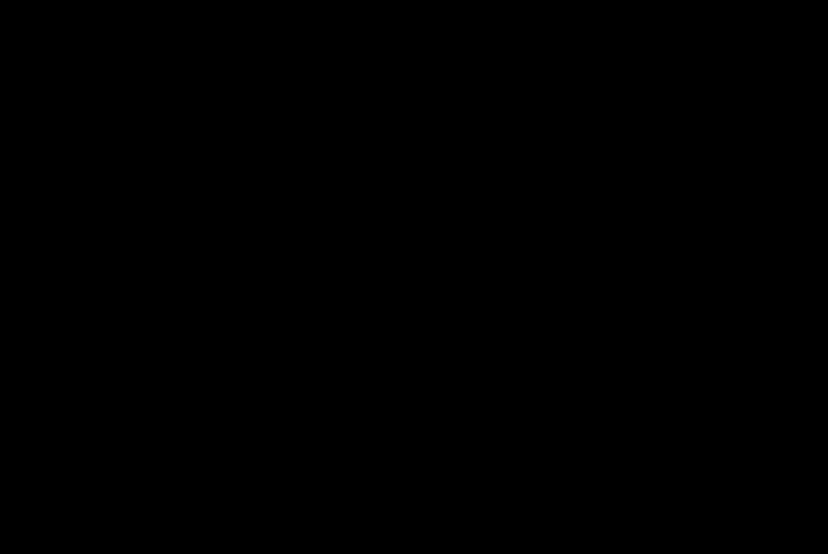
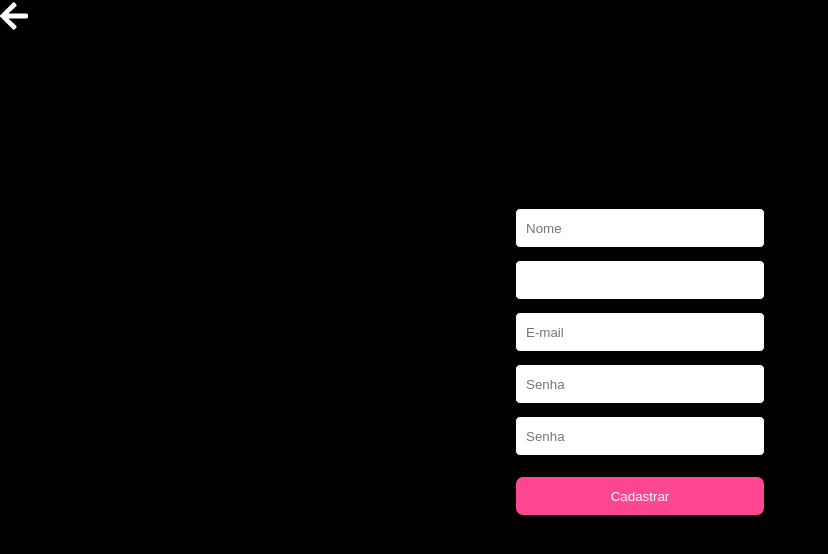
Before and after one commit to LuanLB99/Projeto-DrivenPlus, a React (Create React App) app: page /users/1/update in a window 1280 px wide. Before the commit this address had no page. Shown: the top 554 px of the page, without its empty margins (0-828 px from the left). Built offline with nearby package versions, Linux system fonts and the light colour scheme.

Commit message:
bonus implementado

```diff
--- a/src/App.js
+++ b/src/App.js
@@ -3,10 +3,14 @@ import Login from './Login';
 import Sign from './Sign';
 import Plan from './Plan';
 import Home from './Home';
+import Change from './Change';
+import ChangeUpdate from './ChangeUpdate';
 import Subscriptions from './Subscriptions/Subscriptions';
 import { BrowserRouter, Routes, Route } from 'react-router-dom';
 import UserContext from './Context/UserContext';
 import { useState } from 'react';
+
+
 
 
 const GlobalStyle = createGlobalStyle`
@@ -35,6 +39,8 @@ export default function App(){
         <Route path='/subscriptions' element={<Subscriptions />} />
         <Route path='subscriptions/:ID_DO_PLANO' element={<Plan />} />
         <Route path='/home' element={<Home />} />
+        <Route path='/users/:ID_DO_USUARIO' element={<Change />} />
+        <Route path='/users/:ID_DO_PLANO/update' element={<ChangeUpdate />} />
         </Routes>
         </BrowserRouter>
         </UserContext.Provider>
--- /dev/null
+++ b/src/Change.js
@@ -0,0 +1,78 @@
+import { Link } from "react-router-dom";
+import styled from "styled-components";
+import { useContext } from 'react';
+import UserContext from './Context/UserContext';
+import Seta from './Assets/Img/Seta.png';
+
+export default function Change(){
+    const {user} = useContext(UserContext);
+    console.log(user);
+
+    return(
+        <>
+       <Link to={'/home'}><img src={Seta} /></Link>
+
+        <Content>
+        <Form>
+            <input type="text" name="name" placeholder={user.name} disabled={user.name}/>
+            <input type="text" name="cpf" placeholder={user.cpf} disabled=''/>
+            <input type="email" name="email" placeholder={user.email} disabled=''/>
+
+
+            <Link to={`/users/${user.membership.id}/update`}><Button>Atualizar</Button></Link>
+        </Form>
+        </Content>
+        </>
+    )
+}
+
+
+const Content = styled.div`
+    display: flex;
+    justify-content: center;
+    align-items: center;
+    flex-direction: column;
+    margin: 80px auto;
+    width:100%;
+`
+const Form = styled.form`
+    display: flex;
+    justify-content: center;
+    align-items: center;
+    flex-direction: column;
+    margin-top: 80px;
+
+    input {
+        height: 40px;
+        width: 250px;
+        background: white;
+        border-radius: 5px;
+        margin-top: 12px;
+        border: 1px solid black;
+        padding-left: 10px;
+        color: black;
+    }
+
+    h3 {
+        font-size:14px;
+        font-family: 'Roboto';
+        font-weight: 400;
+        margin-top: 20px;
+    }
+
+    a {
+        text-decoration: none;
+    }
+`
+
+const Button = styled.button`
+    background: #FF4791;
+    width: 250px;
+    height: 40px;
+    margin-top: 20px;
+    border-radius: 8px;
+    display: flex;
+    justify-content: center;
+    align-items: center;
+    border: 1px solid black;
+`
--- /dev/null
+++ b/src/ChangeUpdate.js
@@ -0,0 +1,116 @@
+import { Link, useNavigate } from "react-router-dom";
+import { useContext, useState } from 'react';
+import UserContext from './Context/UserContext';
+import styled from "styled-components";
+import { postUpdate } from "./Services/Requests";
+import Seta from './Assets/Img/Seta.png';
+
+export default function ChangeUpdate(){
+
+    const {user, setUser} = useContext(UserContext);
+    console.log(user);
+    const [formUpdate, setFormUpdate] = useState({
+        cpf: user.cpf
+    });
+    const navigate = useNavigate();
+
+
+ function handleForm({name, value}){
+    console.log(name, value)
+  setFormUpdate({...formUpdate,
+    [name]:value}
+)
+}
+console.log(formUpdate)
+function sendForm(e){
+    e.preventDefault();
+    postUpdate(formUpdate)
+    .then((res) => {
+        console.log(res);
+        setUser(res.data);
+        navigate(`/users/${user.id}`)
+    })
+    .catch((res) => alert('Tente novamente com outros dados'));
+}
+
+    return(
+        <>
+    <Link to={`/users/${user.id}`}><img src={Seta} /></Link>
+
+         <Content>
+
+        <Form>
+        <input type="text" name="name" placeholder="Nome" onChange={(e) => handleForm({
+                name:e.target.name,
+                value:e.target.value
+            })} />
+        <input type="text" name="cpf" placeholder={user.cpf} onChange={(e) => handleForm({
+                name:e.target.name,
+                value:e.target.value
+            })} />
+        <input type="email" name="email" placeholder="E-mail" onChange={(e) => handleForm({
+                name:e.target.name,
+                value:e.target.value
+            })} />
+        <input type="password" name="currentPassword" placeholder="Senha" onChange={(e) => handleForm({
+                name:e.target.name,
+                value:e.target.value
+            })}  />
+
+        <input type="password" name="newPassword" placeholder="Senha" onChange={(e) => handleForm({
+                name:e.target.name,
+                value:e.target.value
+            })}  />
+
+            <Button onClick={sendForm}>Cadastrar</Button>
+        </Form>
+        </Content>
+        </>
+    )
+}
+
+const Content = styled.div`
+    display: flex;
+    justify-content: center;
+    align-items: center;
+    flex-direction: column;
+    margin: 80px auto;
+    width:100%;
+`
+const Form = styled.form`
+    display: flex;
+    justify-content: center;
+    align-items: center;
+    flex-direction: column;
+    margin-top: 80px;
+
+    input {
+        height: 40px;
+        width: 250px;
+        background: white;
+        border-radius: 5px;
+        margin-top: 12px;
+        border: 1px solid black;
+        padding-left: 10px;
+        color: black;
+    }
+
+    h3 {
+        font-size:14px;
+        font-family: 'Roboto';
+        font-weight: 400;
+        margin-top: 20px;
+    }
+`
+
+const Button = styled.button`
+    background: #FF4791;
+    width: 250px;
+    height: 40px;
+    margin-top: 20px;
+    border-radius: 8px;
+    display: flex;
+    justify-content: center;
+    align-items: center;
+    border: 1px solid black;
+`
--- a/src/Home.js
+++ b/src/Home.js
@@ -11,17 +11,15 @@ import { deletePlan } from './Services/Requests';
 export default function Home(){
     const {user} = useContext(UserContext);
     const navigate = useNavigate()
-    const myplan = JSON.parse(localStorage.getItem('user'))
     function cancelPlan(){
         deletePlan()
-        .then(navigate('/'))
-        .catch(alert('Tente Novamente!'))
+        .then(navigate('/subscriptions'))
     }
 
     return(
         <HomePage>
         <TopPage>
-            <ImagePlan src={user.membership.image} alt='logo'/> <PerfilImage src={PefilIm} alt='logo'/>
+            <ImagePlan src={user.membership.image} alt='logo'/> <Link to={`/users/${user.id}`} ><PerfilImage src={PefilIm} alt='logo'/></Link>
         </TopPage>
             <MainContentPage>
             <UserName>Olá, {user.name}</UserName>
--- a/src/Services/Requests.js
+++ b/src/Services/Requests.js
@@ -45,9 +45,15 @@ function postPlan(myplan){
 
 function deletePlan(){
     const config = authenticate();
-    const promise = axios.post(`${BASE_URL}/subscriptions`, config);
+    const promise = axios.delete(`${BASE_URL}/subscriptions`, config);
     return promise
 }
 
 
-export { listPlan, postSing, postLogin, listPlans, postPlan, deletePlan}
+function postUpdate(update){
+    const config = authenticate();
+    const promise = axios.put(`${BASE_URL}/users/`, update, config);
+    return promise;
+}
+
+export { listPlan, postSing, postLogin, listPlans, postPlan, deletePlan, postUpdate}
```
Also changed, not shown: src/Assets/Img/Seta.png (added).
